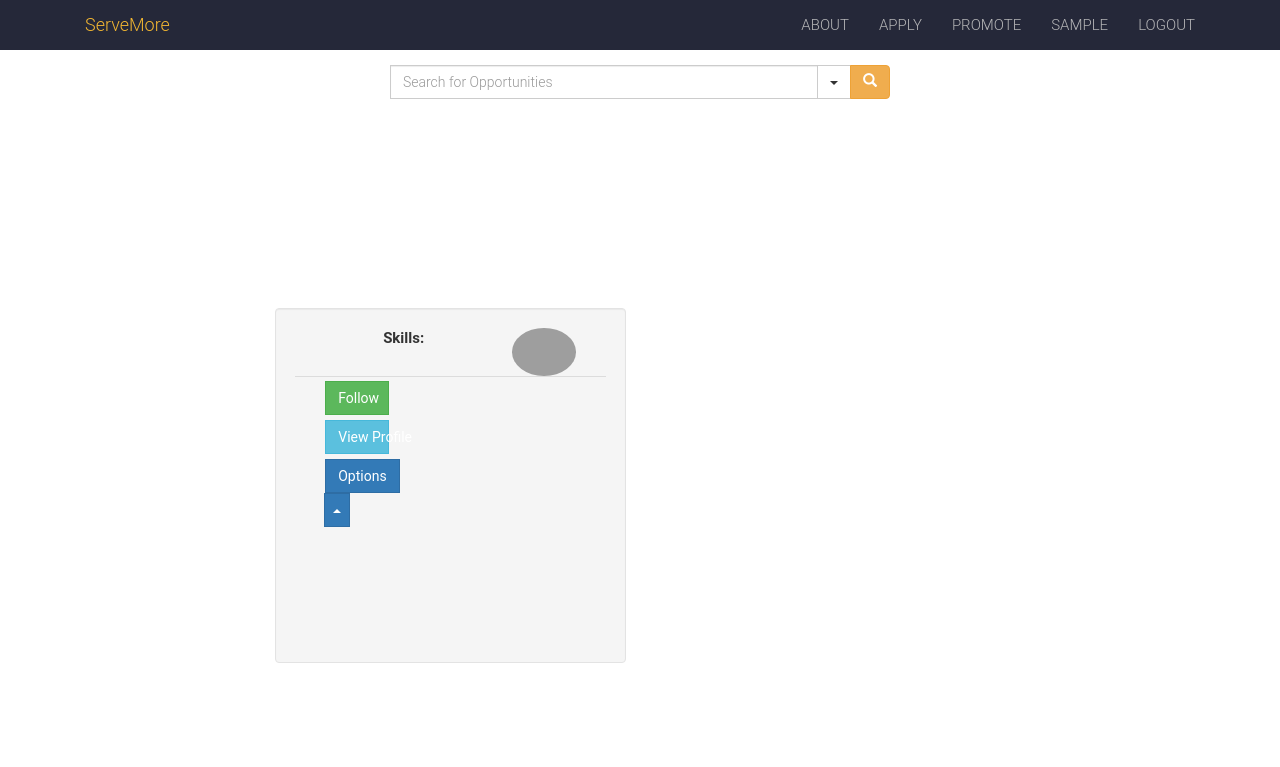
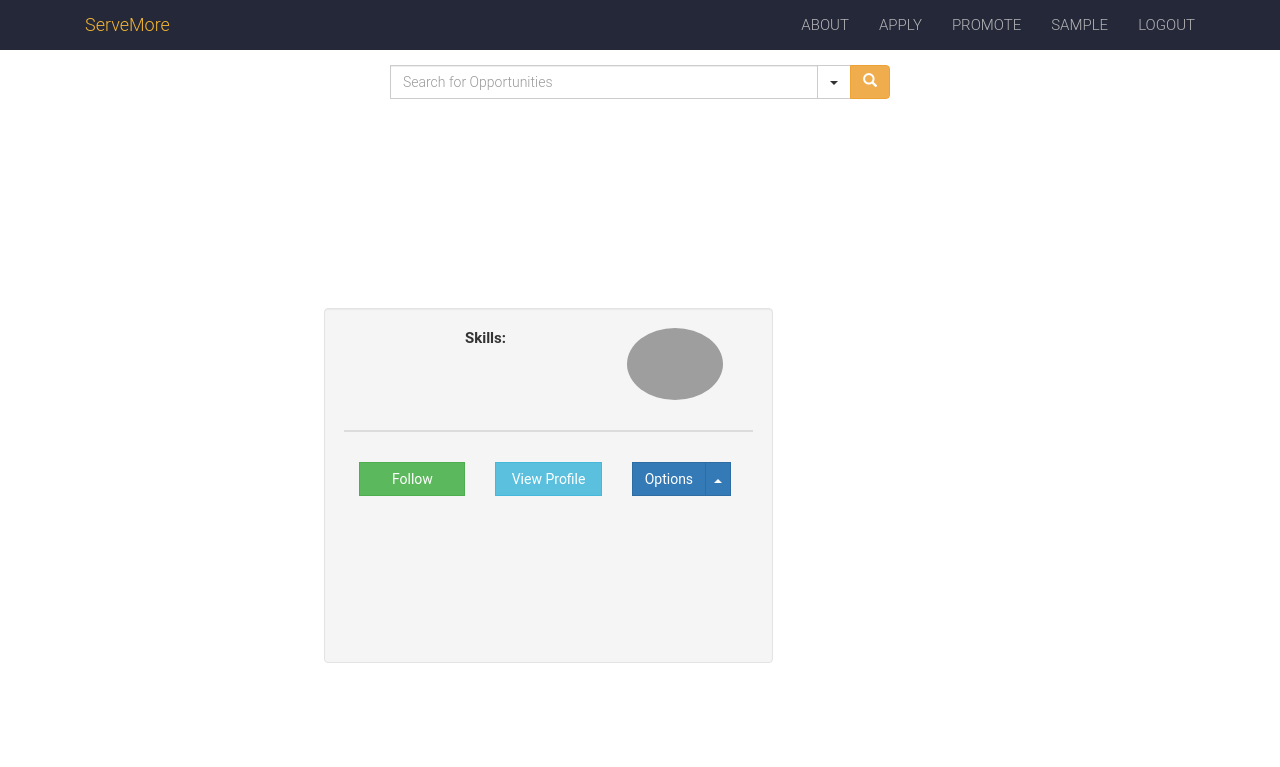
Before and after one commit to NoahWessel/serveMore, a PHP site: page /profile.php in a window 1280 px wide. Shown: the top 767 px of the page. Run offline with PHP 8.4, Linux system fonts and the light colour scheme; the visitor is signed in with stand-in values (Sample User, id 1); data that the repository does not hold is empty; some libraries are stand-ins or nearby versions; grey boxes are pictures that could not be loaded.

Commit message:
Fixed Profile Buttons

```diff
--- a/profile.php
+++ b/profile.php
@@ -101,7 +101,7 @@
 				<div class="row">
 					<div class="col-md-offset-2 col-md-8 col-lg-offset-3 col-lg-6">
     	 			<div class="well profile">
-            			<div class="col-sm-12">
+            			<div class="col-sm-12" style="padding-bottom:2em">
                                         <?php
                                             echo "<div class='col-xs-12 col-sm-8'>";
                                             $conn = new mysqli('localhost', 'root', '', 'servemoredata');
@@ -157,9 +157,14 @@
                                         ?>
             			</div>
             			<div class="col-xs-12 divider text-center">
-                			<div class="col-xs-12 col-sm-4 emphasis">
+                			<div class="row divider text-center" style="padding-top:2em">
+                    			<div class="col-xs-4">
                                      <button class="btn btn-success btn-block"><span class="fa fa-plus-circle"></span> Follow </button>
+                                </div>
+                                <div class="col-xs-4">
 								    <button class="btn btn-info btn-block"><span class="fa fa-user"></span> View Profile </button>
+                                </div>
+                                <div class="col-xs-4">
 								    <div class="btn-group dropup btn-block">
                       				  <button type="button" class="btn btn-primary"><span class="fa fa-gear"></span> Options </button>
                       				  <button type="button" class="btn btn-primary dropdown-toggle" data-toggle="dropdown">
@@ -180,6 +185,7 @@
             			</div>
     	 			</div>
 				</div>
+			</div>
 
 		</div>
 
```
Lines whose indentation alone changed are shown as unchanged.
